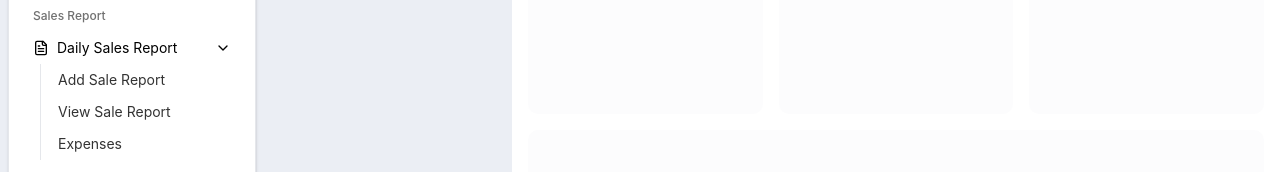
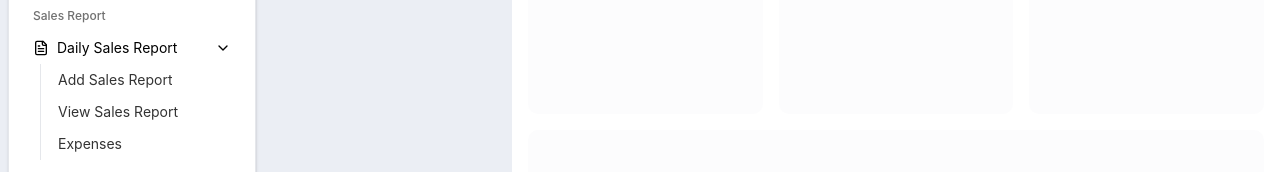
Before and after one commit to Amalcs9188/Payment_system-, a Next.js app: page /dashboard in a window 1280 px wide. Shown: the part 146-318 px from the top of the page. Built offline with nearby package versions, Linux system fonts and the light colour scheme.

Commit message:
* spelling correction

```diff
--- a/src/components/app-sidebar.tsx
+++ b/src/components/app-sidebar.tsx
@@ -65,11 +65,11 @@
         isActive: true,
         items: [
           {
-            title: "Add Sale Report",
+            title: "Add Sales Report",
             url: "/daily-sale/add",
           },
           {
-            title: "View Sale Report",
+            title: "View Sales Report",
             url: "/daily-sale/view",
           },
           {
```
